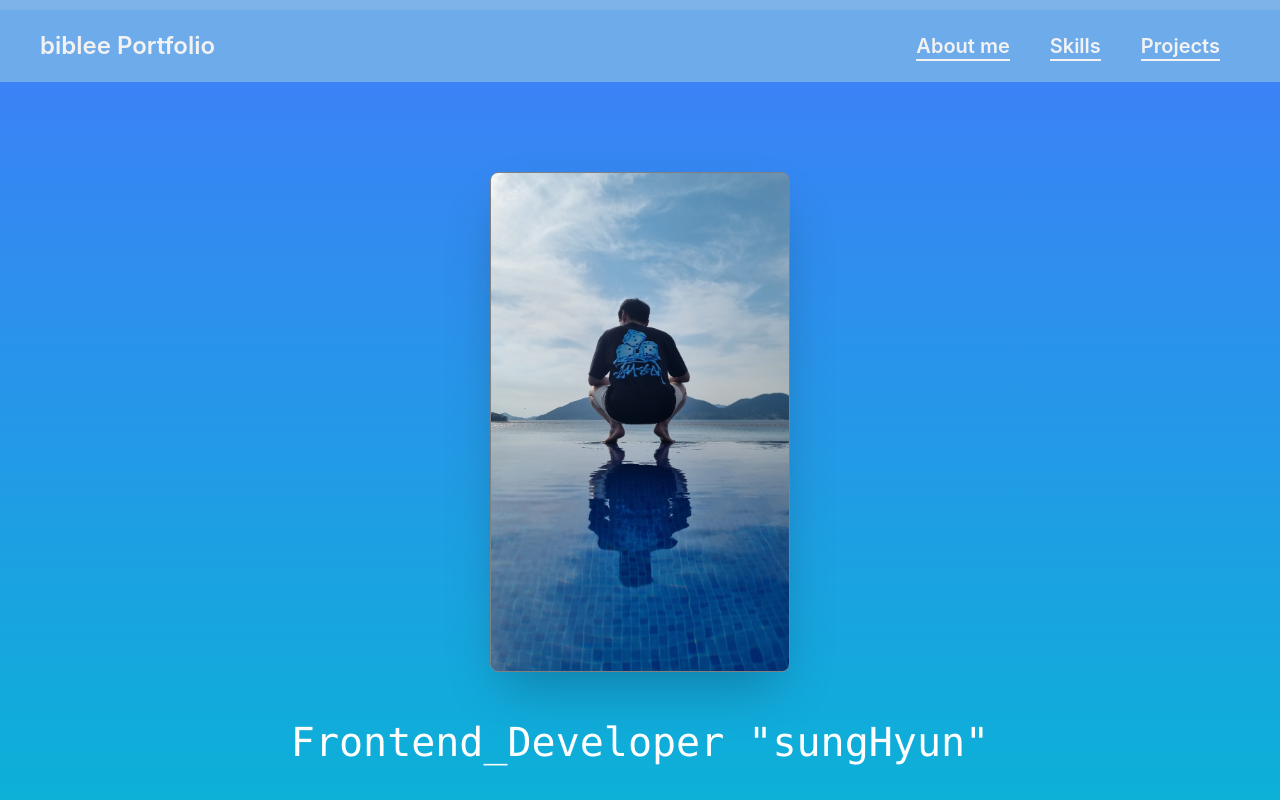
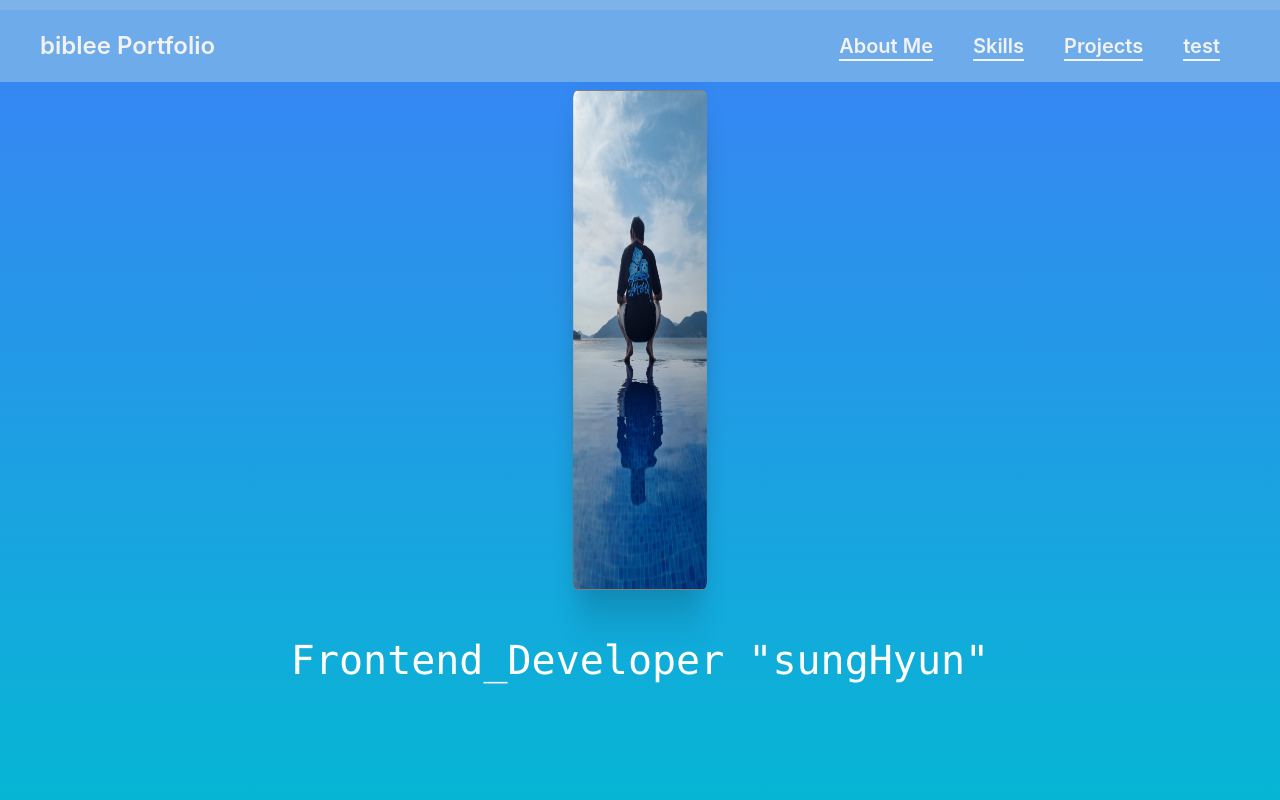
Before and after one commit to sunghyun-biblee/MyPortfolio, a React (Create React App) app: page / in a window 1280 px wide. Shown: the top 800 px of the page. Built offline with nearby package versions, Linux system fonts and the light colour scheme.

Commit message:
nav버튼 클릭시 해당 영역으로 이동하는 숏컷 구현

```diff
--- a/src/App.tsx
+++ b/src/App.tsx
@@ -1,4 +1,4 @@
-import React, { useEffect, useState } from "react";
+import React, { useEffect, useRef, useState } from "react";
 
 import "./App.css";
 import { QueryClient, QueryClientProvider } from "@tanstack/react-query";
@@ -8,14 +8,25 @@ import { Introduce } from "components/aboutme/Introduce";
 import { AboutMe } from "components/aboutme/AboutMe";
 import { IntroduceTwo } from "components/aboutme/IntroduceTwo";
 import { SkillPart } from "components/skill/SkillPart";
+import { Projects } from "components/projects/Projects";
+import { useScrollMove } from "hooks/useScrollMove";
+import { Test } from "Test";
 
 function App() {
+  const nav = [
+    useScrollMove("About Me"),
+    useScrollMove("Skills"),
+    useScrollMove("Projects"),
+    useScrollMove("test"),
+  ];
+
+  const scrollRef = useRef<HTMLDivElement[]>([]);
   const [scrollProgress, setScrollProgress] = useState<number>(0);
   const qeuryClient = new QueryClient();
   useEffect(() => {
     const updateProgress = () => {
       const currentScrollPosition = window.scrollY;
-      const scrollHeight = document.body.scrollHeight - window.innerHeight + 99;
+      const scrollHeight = document.body.scrollHeight - window.innerHeight;
 
       console.log("currentScrollPosition", currentScrollPosition);
       console.log("scrollHeight", scrollHeight);
@@ -27,7 +38,8 @@ function App() {
 
     window.addEventListener("scroll", updateProgress);
   }, []);
-
+  console.log(nav[3].element);
+  console.log(scrollRef.current);
   return (
     <QueryClientProvider client={qeuryClient}>
       <div className="App mx-auto my-0  mysm:max-w-[100vw] relative">
@@ -37,14 +49,16 @@ function App() {
             style={{ transform: `translateX(${scrollProgress - 100}%)` }}
             id="progress-bar"
           ></div>
-          <Header></Header>
+          <Header scrollRef={scrollRef} nav={nav}></Header>
         </div>
 
-        <div className="min-h-[100dvh] mt-[82px] flex flex-col items-center">
+        <div className="min-h-[100dvh] flex flex-col items-center">
           <IntroduceTwo></IntroduceTwo>
-          <AboutMe></AboutMe>
+          <AboutMe value={nav[0]}></AboutMe>
           {/* <Introduce></Introduce> */}
-          <SkillPart></SkillPart>
+          <SkillPart value={nav[1]}></SkillPart>
+          <Projects value={nav[2]}></Projects>
+          <Test value={nav[3]}></Test>
         </div>
       </div>
 
--- /dev/null
+++ b/src/Test.tsx
@@ -0,0 +1,14 @@
+import { ScrollMoveType } from "components/projects/Projects";
+import { useScrollMove } from "hooks/useScrollMove";
+import React, { RefObject } from "react";
+
+interface Itest {
+  value: ScrollMoveType;
+}
+export const Test = ({ value }: Itest) => {
+  return (
+    <>
+      <div ref={value.element}>123</div>
+    </>
+  );
+};
--- a/src/components/aboutme/AboutMe.tsx
+++ b/src/components/aboutme/AboutMe.tsx
@@ -1,16 +1,26 @@
-import React from "react";
+import React, { forwardRef } from "react";
 import preview from "assets/img/profileImg.jpg";
-export const AboutMe = () => {
+import { ScrollMoveType } from "components/projects/Projects";
+
+interface AboutMeProps {
+  ref: React.Ref<HTMLDivElement>;
+}
+interface IAboutMe {
+  value: ScrollMoveType;
+}
+export const AboutMe = ({ value }: IAboutMe) => {
   const login = () => {
     window.location.href =
       "https://api.devproject.store/oauth2/authorization/google";
   };
+
   return (
     <div
       className="h-[90vh] w-[100%] flex justify-center items-center
         bg-gradient-to-b from-cyan-500 to-[#20DABF]
 
       "
+      ref={value.element}
     >
       <div className="flex flex-col justify-center items-center border-[1px] rounded-2xl h-[50dvh] lg:max-w-[1200px] w-[90%] bg-[#efefee] my-1 hover:border-indigo-300 ">
         <span
--- a/src/components/header/Header.tsx
+++ b/src/components/header/Header.tsx
@@ -1,7 +1,21 @@
-import React, { useEffect, useState } from "react";
+import React, { MutableRefObject, RefObject, useEffect, useState } from "react";
 
-export const Header = () => {
+type ScrollRefType = MutableRefObject<HTMLDivElement[]>;
+
+interface ItemType {
+  element: RefObject<HTMLDivElement>;
+  onMove: () => void;
+  name: string;
+}
+
+interface IHeader {
+  scrollRef: ScrollRefType;
+  nav: ItemType[];
+}
+
+export const Header = ({ scrollRef, nav }: IHeader) => {
   const [isShow, setShow] = useState<boolean>(false);
+  const [navIndex, setNavIndex] = useState<number | null>(null);
   useEffect(() => {
     window.addEventListener("scroll", () => {
       // window의 인터페이스인 scrollY 속성은, 문서가 수직으로 몇 픽셀 만큼 스크롤 되었는지를 반환한다.
@@ -12,9 +26,22 @@ export const Header = () => {
       }
     });
   }, []);
+  // useEffect(() => {
+  //   if (navIndex !== null) {
+  //     scrollRef.current[navIndex]?.scrollIntoView({
+  //       block: "start",
+  //       behavior: "smooth",
+  //     });
+  //     setNavIndex(null);
+  //   }
+  // }, [scrollRef, navIndex]);
+
   return (
     <header
-      className={`flex justify-center lg:py-5 transition-colors lg:px-10 mysm:px-3 h-[72px] mx-auto my-0 w-[100%]
+      className={`flex justify-center lg:py-5 transition-colors
+        lg:px-10
+        md:px-5
+        mysm:px-3 h-[72px] mx-auto my-0 w-[100%]
 
       ${isShow ? "bg-[#AED1F5]" : "bg-[#5ea3ec]/50"}
       `}
@@ -31,11 +58,38 @@ export const Header = () => {
           biblee Portfolio
         </h1>
         <ul
-          className={`flex text-xl ${
+          className={`flex lg:text-xl md:text-lg mysm:text-base ${
             isShow ? "text-blue-950" : "text-[#f2f2f2]"
           }`}
         >
-          <li className=" cursor-pointer lg:px-5  mysm:px-3">
+          {nav &&
+            nav.map((item) => (
+              <li
+                className=" cursor-pointer lg:px-5  mysm:px-3"
+                onClick={item.onMove}
+              >
+                <span
+                  className={` border-b-2 pb-[1px] font-semibold transition-colors ${
+                    isShow
+                      ? "border-blue-950 hover:border-[#efefef] hover:text-[#efefef]"
+                      : "border-[#f2f2f2] hover:border-blue-950 hover:text-blue-950"
+                  }
+            `}
+                >
+                  {item.name}
+                </span>
+              </li>
+            ))}
+        </ul>
+      </div>
+    </header>
+  );
+};
+{
+  /* <li
+            className=" cursor-pointer lg:px-5  mysm:px-3"
+            onClick={() => setNavIndex(0)}
+          >
             <span
               className={`mysm:text-sm lg:text-xl border-b-2 pb-[1px] font-semibold transition-colors ${
                 isShow
@@ -47,7 +101,10 @@ export const Header = () => {
               About me
             </span>
           </li>
-          <li className=" cursor-pointer lg:px-5  mysm:px-3">
+          <li
+            className=" cursor-pointer lg:px-5  mysm:px-3"
+            onClick={() => setNavIndex(1)}
+          >
             <span
               className={`mysm:text-sm lg:text-xl border-b-2 pb-[1px] font-semibold transition-colors ${
                 isShow
@@ -59,7 +116,10 @@ export const Header = () => {
               Skills
             </span>
           </li>
-          <li className=" cursor-pointer lg:px-5  mysm:px-3">
+          <li
+            className=" cursor-pointer lg:px-5  mysm:px-3"
+            onClick={() => setNavIndex(2)}
+          >
             <span
               className={`mysm:text-sm lg:text-xl border-b-2 pb-[1px] font-semibold  transition-colors ${
                 isShow
@@ -70,9 +130,5 @@ export const Header = () => {
             >
               Projects
             </span>
-          </li>
-        </ul>
-      </div>
-    </header>
-  );
-};
+          </li> */
+}
--- /dev/null
+++ b/src/components/projects/Projects.tsx
@@ -0,0 +1,17 @@
+import React, { RefObject, forwardRef } from "react";
+
+export interface ScrollMoveType {
+  element: RefObject<HTMLDivElement>;
+  onMove: () => void;
+  name: string;
+}
+interface Itest {
+  value: ScrollMoveType;
+}
+export const Projects = ({ value }: Itest) => {
+  return (
+    <div className=" min-h-[100vh] w-[100%]" ref={value.element}>
+      Projects
+    </div>
+  );
+};
--- a/src/components/skill/SkillPart.tsx
+++ b/src/components/skill/SkillPart.tsx
@@ -1,4 +1,5 @@
-import React from "react";
+import { ScrollMoveType } from "components/projects/Projects";
+import React, { forwardRef } from "react";
 import styled from "styled-components";
 
 const skillArray = [
@@ -8,12 +9,16 @@ const skillArray = [
   "React-Query",
   "TailwindCSS",
 ];
-export const SkillPart = () => {
+interface ISkill {
+  value: ScrollMoveType;
+}
+export const SkillPart = ({ value }: ISkill) => {
   return (
     <div
       className=" min-h-[100vh] w-[100%] flex justify-center
        bg-gradient-to-b to-[#96EBA0] from-[#20DABF]
     "
+      ref={value.element}
     >
       <div
         className="max-w-[1200px] flex flex-col justify-center w-[100vw]
@@ -103,6 +108,9 @@ export const SkillPart = () => {
               </li>
               <li className="py-3 font-bold tracking-tight">
                 framer_motion을 사용한 경험이 있습니다
+              </li>
+              <li className="py-3 font-bold tracking-tight">
+                크로스 브라우징을 고려합니다
               </li>
             </ul>
           </article>
--- /dev/null
+++ b/src/hooks/useScrollMove.ts
@@ -0,0 +1,10 @@
+import { useRef } from "react";
+
+export function useScrollMove(value: string) {
+  const name = value;
+  const element = useRef<HTMLDivElement>(null);
+  const onMove = () => {
+    element.current?.scrollIntoView({ behavior: "smooth", block: "start" });
+  };
+  return { element, onMove, name };
+}
```
Lines whose indentation alone changed are shown as unchanged.
